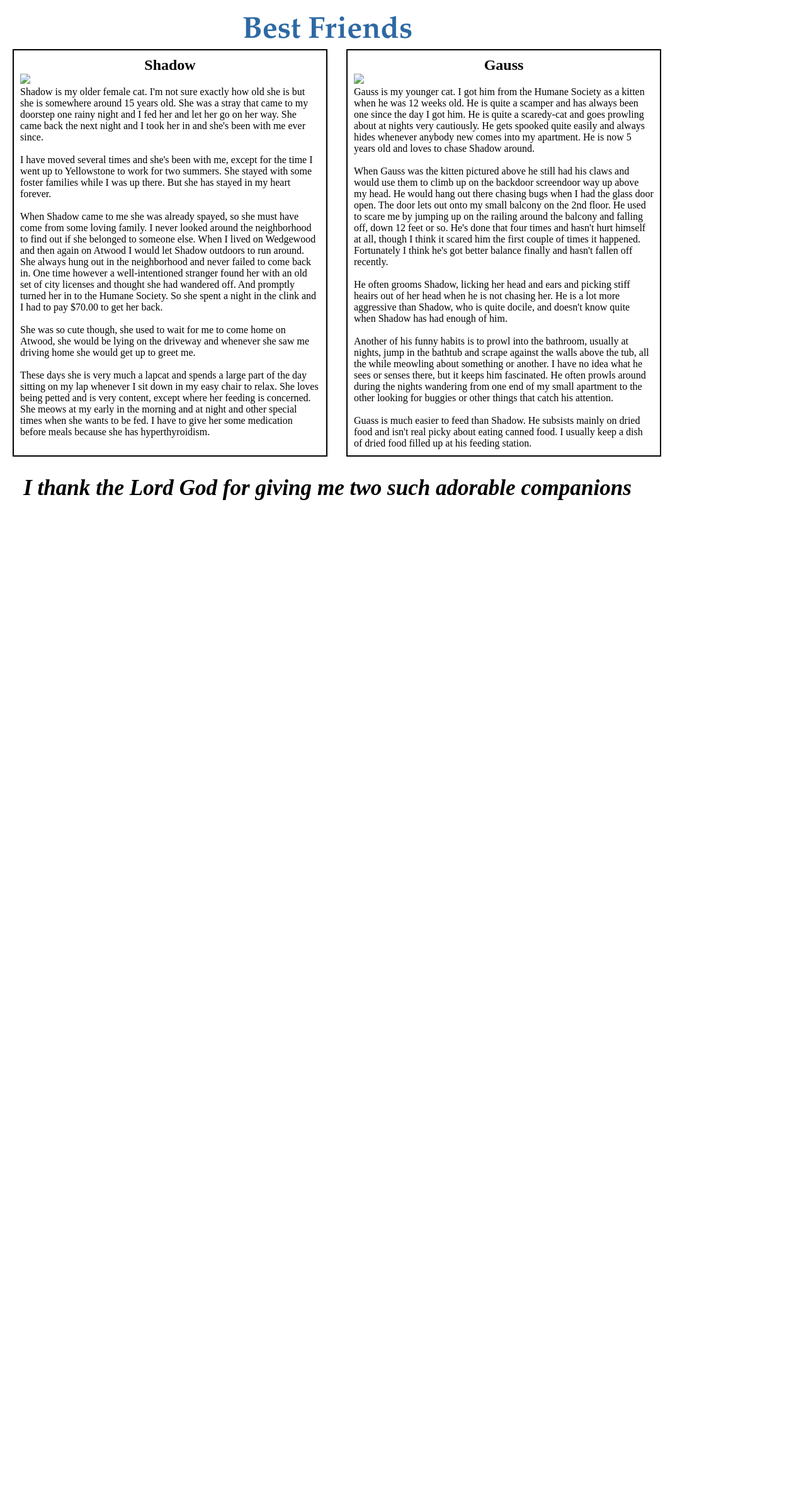
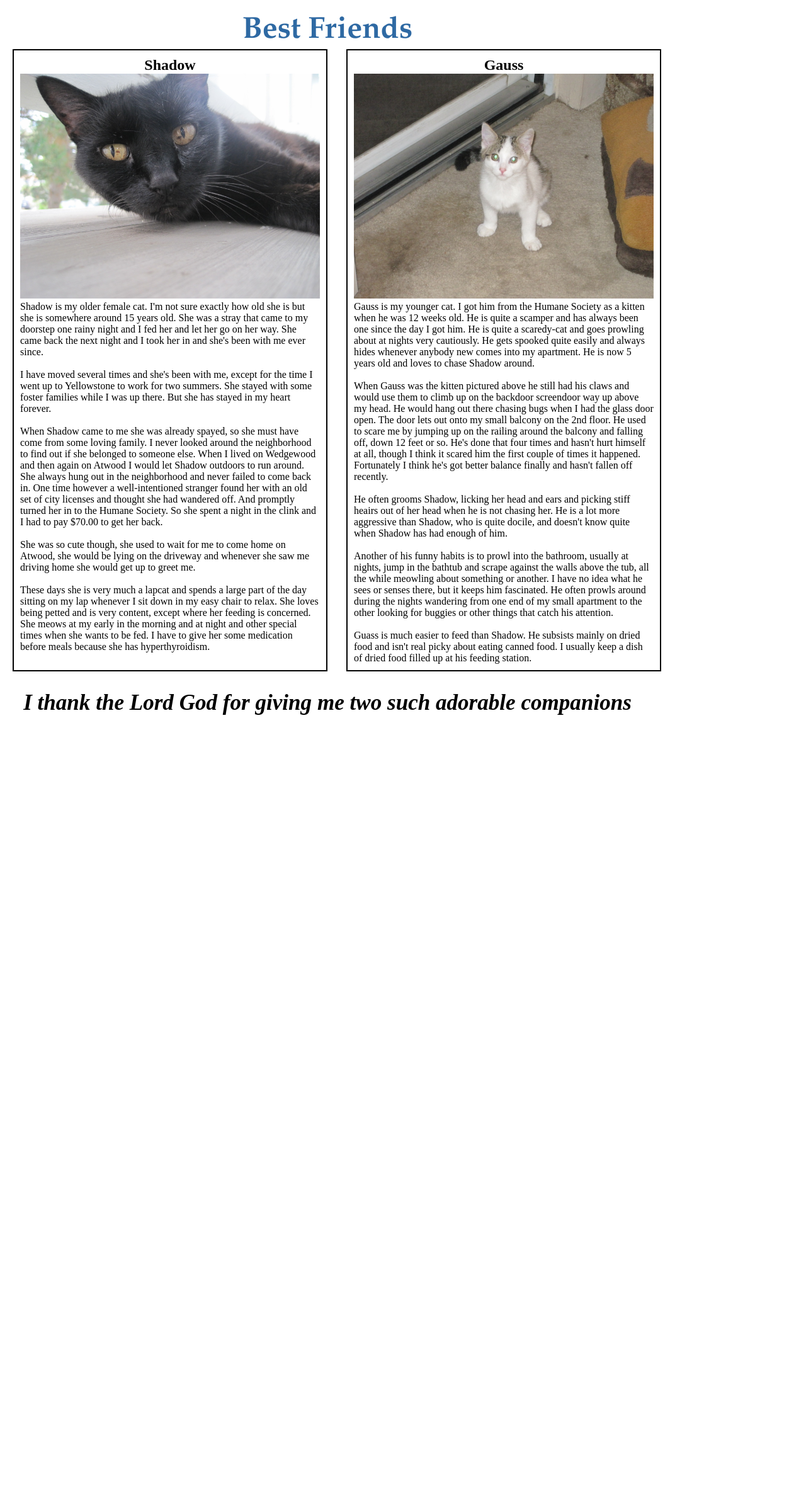
Before and after one commit to sagcats/sagcats.github.io, a Jekyll site: the page cats/best_friends.html, which Jekyll copies as it is, in a window 1280 px wide. Shown: the whole page at 63% size. Built offline with Jekyll 4.4.1, drawn with Linux system fonts in a browser that asks for light colours; before the commit the page ends 1594 px from its top, so only the background shows below that.

Commit message:
change html img tag for pics

```diff
--- a/cats/best_friends.html
+++ b/cats/best_friends.html
@@ -11,7 +11,7 @@
    <div class="container">
      <div class="left box">
        <h2>Shadow</h2>
-       <img src="file:///home/stephen/Pictures/Shadow/ShadowHead.jpg" class="images" />
+       <img src="ShadowHead.jpg" class="images" />
        <p>Shadow is my older female cat.   I'm not sure exactly how old she is but she is somewhere around 15 years old.    She was a stray that came to my doorstep one rainy night and I fed her and let her go on her way.   She came back the next night and I took her in and she's been with me ever since.</p>
 <br><p>I have moved several times and she's been with me, except for the time I went up to Yellowstone to work for two summers.    She stayed with some foster families while I was up there.  But she has stayed in my heart forever.</p>
         <br>
@@ -22,7 +22,7 @@
 
      <div class="right box">
        <h2>Gauss</h2>
-       <img src="file:///home/stephen/Pictures/Gauss/Gauss1.JPG" class="images" />
+       <img src="Gauss1.JPG" class="images" />
        <p>Gauss is my younger cat.   I got him from the Humane Society as a kitten when he was 12 weeks old.   He is quite a scamper and has always been one since the day I got him.   He is quite a scaredy-cat and goes prowling about at nights very cautiously.   He gets spooked quite easily and always hides whenever anybody new comes into my apartment.    He is now 5 years old and loves to chase Shadow around.</p><br>
        <p>When Gauss was the kitten pictured above he still had his claws and would use them to climb up on the backdoor screendoor way up above my head.   He would hang out there chasing bugs when I had the glass door open.   The door lets out onto my small balcony on the 2nd floor.    He used to scare me by jumping up on the railing around the balcony and falling off, down 12 feet or so.   He's done that four times and hasn't hurt himself at all, though I think it scared him the first couple of times it happened.   Fortunately I think he's got better balance finally and hasn't fallen off recently.</p><br>
        <p>He often grooms Shadow, licking her head and ears and picking stiff heairs out of her head when he is not chasing her.   He is a lot more aggressive than Shadow, who is quite docile, and doesn't know quite when Shadow has had enough of him.</p><br>
```
